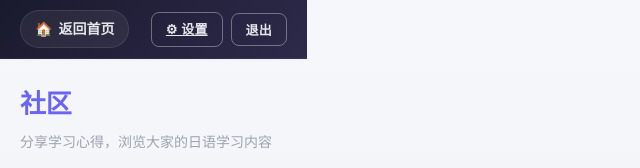
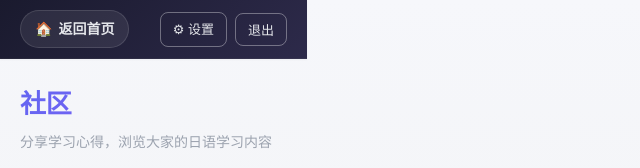
Before and after one commit to MORTAL-QAQ/riyucihui, a website: page frontend/community.html in a window 1280 px wide. Shown: the top 168 px of the page, 0-640 px from the left. Drawn offline with Linux system fonts and the light colour scheme; no server answers; sample sign-in values are in the browser's storage.

Commit message:
顶栏改为内联样式(不依赖CSS缓存保证完整可见) + nginx css/js 缓存 1d→10m 缓解旧资源窗口期

```diff
--- a/frontend/community.html
+++ b/frontend/community.html
@@ -14,12 +14,22 @@
   <body class="subpage">
     <div id="app">
       <div id="main-app">
-        <!-- 独立子页顶栏：返回首页 + 设置 + 退出（无侧边栏，阶段二） -->
-        <header class="subpage-header">
-          <a class="subpage-nav-btn" href="/"><span>🏠</span> 返回首页</a>
-          <div class="subpage-header-actions">
-            <a class="btn btn-outline btn-sm subpage-btn" href="/settings">⚙ 设置</a>
-            <button class="btn btn-outline btn-sm subpage-btn" id="btn-logout">退出</button>
+        <!-- 独立子页顶栏（内联样式兜底：不依赖外部 CSS 加载/缓存，保证完整可见） -->
+        <header class="subpage-header"
+                style="position:sticky; top:0; z-index:20; display:flex; align-items:center; justify-content:space-between; gap:10px; padding:10px 20px; background:linear-gradient(135deg,#1a1a2e,#2d2a4a);">
+          <a class="subpage-nav-btn" href="/"
+             style="display:inline-flex; align-items:center; gap:6px; color:#e5e7eb; text-decoration:none; font-size:14px; font-weight:600; padding:7px 14px; border-radius:999px; background:rgba(255,255,255,0.08); border:1px solid rgba(255,255,255,0.12);">
+            <span>🏠</span> 返回首页
+          </a>
+          <div class="subpage-header-actions" style="display:flex; align-items:center; gap:8px;">
+            <a href="/settings"
+               style="display:inline-flex; align-items:center; gap:4px; color:#e5e7eb; border:1px solid rgba(255,255,255,0.35); border-radius:8px; padding:6px 12px; font-size:13px; text-decoration:none; background:transparent;">
+              ⚙ 设置
+            </a>
+            <button id="btn-logout" type="button"
+                    style="display:inline-flex; align-items:center; gap:4px; color:#e5e7eb; border:1px solid rgba(255,255,255,0.35); border-radius:8px; padding:6px 12px; font-size:13px; background:transparent; cursor:pointer;">
+              退出
+            </button>
           </div>
         </header>
 
```
Also changed, not shown: 1 other file.
